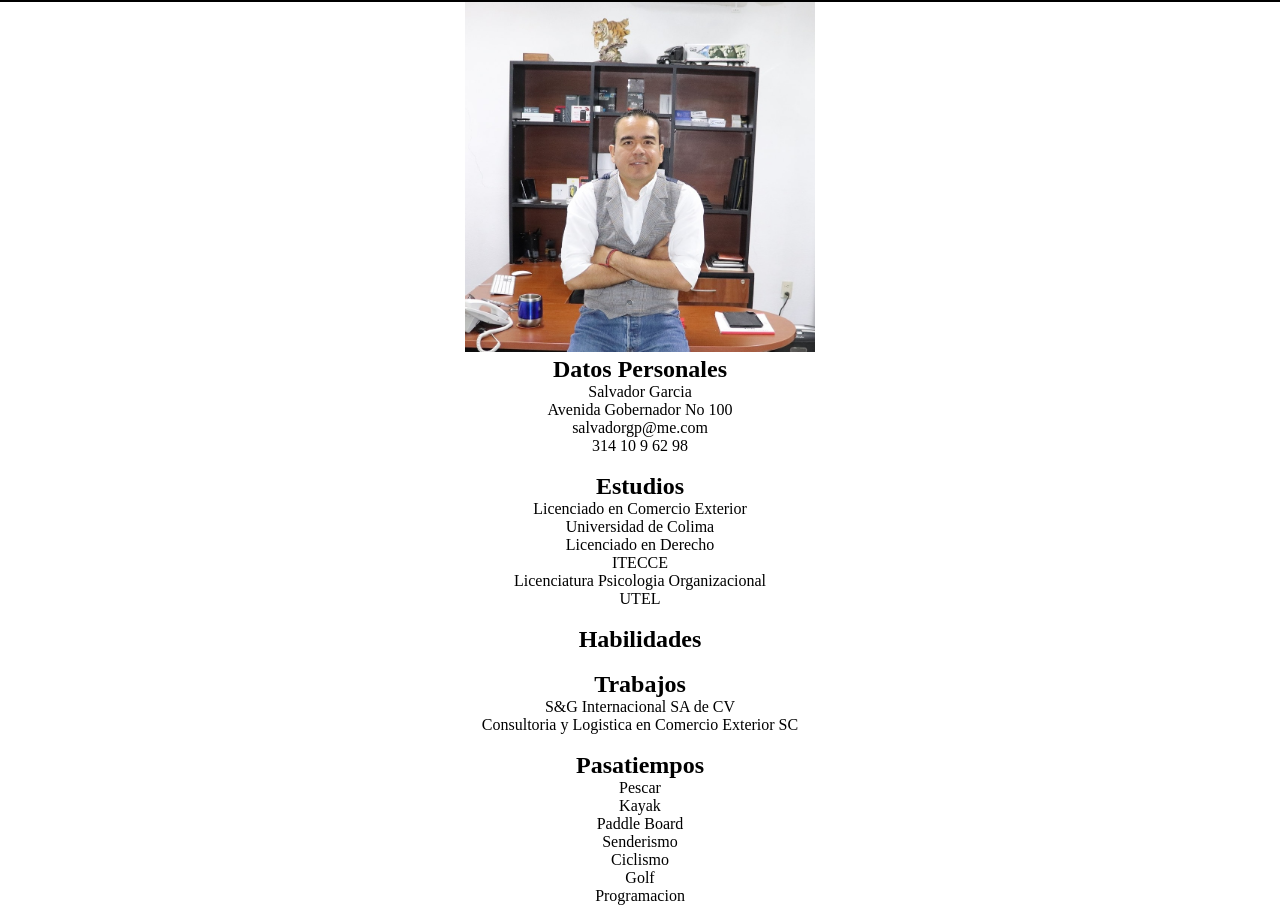
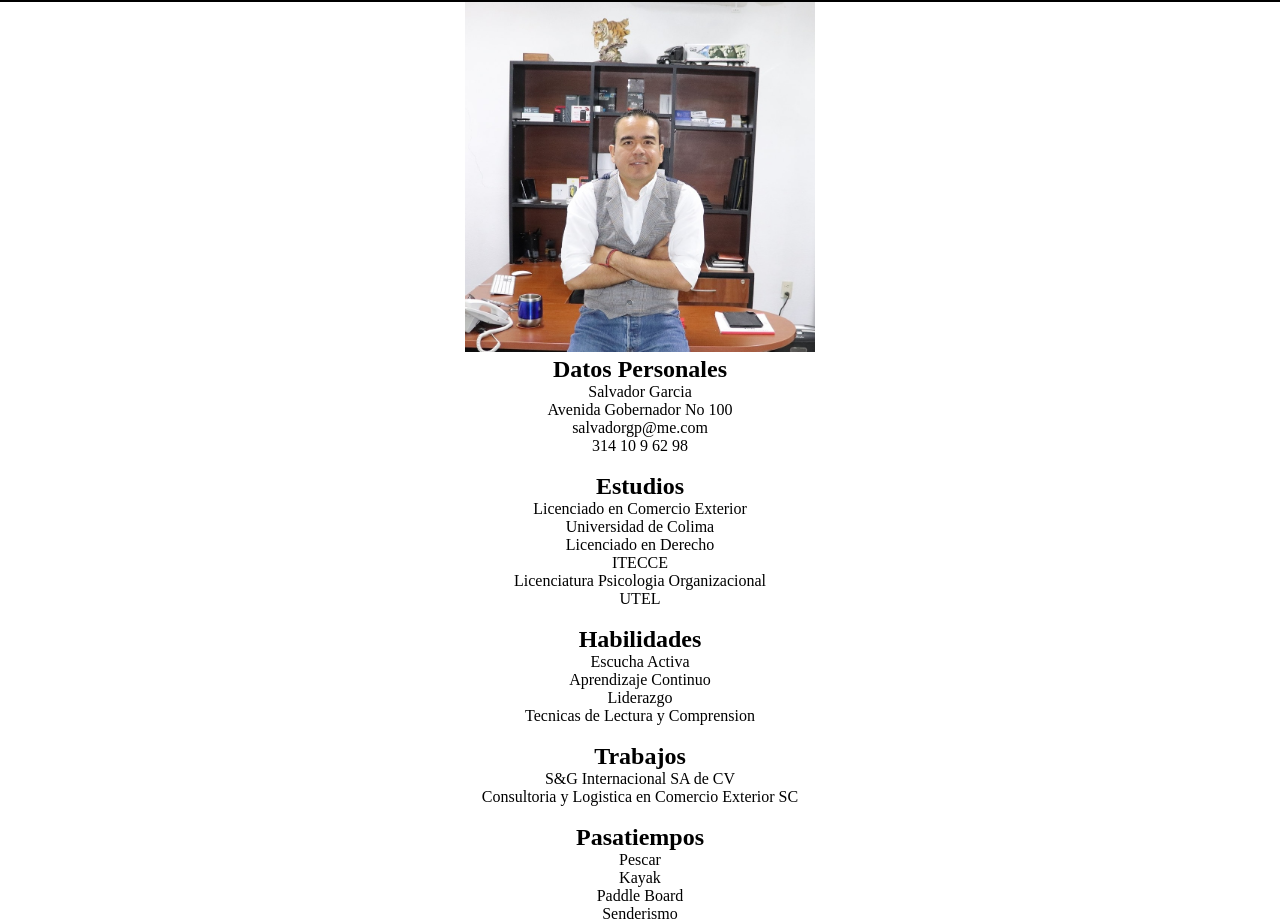
Before and after one commit to SalvadorGarciaSG/TuPrimerCV, a plain HTML site: page index.html in a window 1280 px wide. Shown: the part 98-1018 px from the top of the page. Drawn offline with Linux system fonts and the light colour scheme.

Commit message:
Version 1

```diff
--- a/index.html
+++ b/index.html
@@ -48,6 +48,12 @@
 
         <div class="skills" >
             <h2>Habilidades</h2>
+            <ul>
+                <li>Escucha Activa</li>
+                <li>Aprendizaje Continuo</li>
+                <li>Liderazgo</li>
+                <li>Tecnicas de Lectura y Comprension</li>
+            </ul>
 
         </div>
 
```
Also changed, not shown: Repositorio.txt (added).
